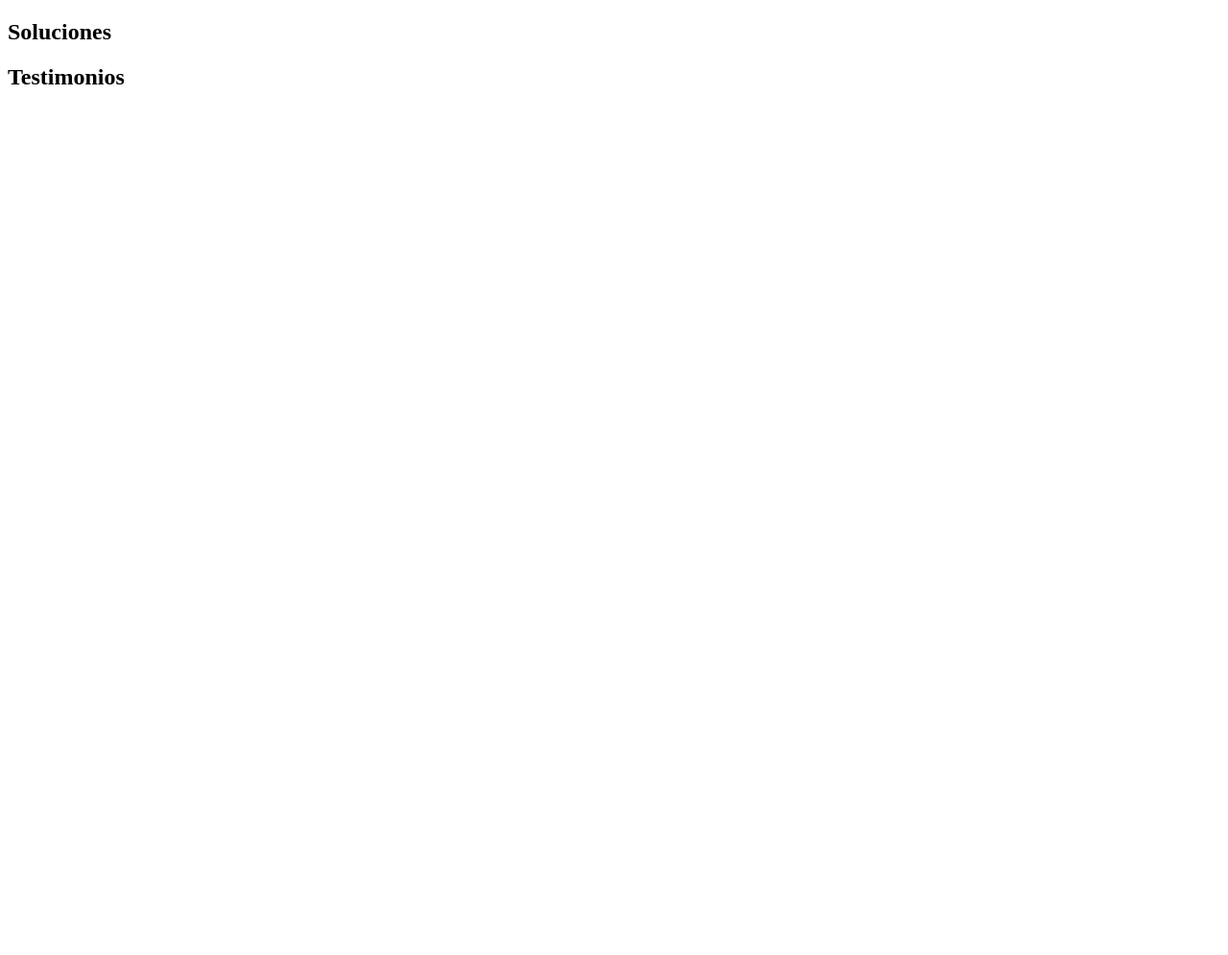
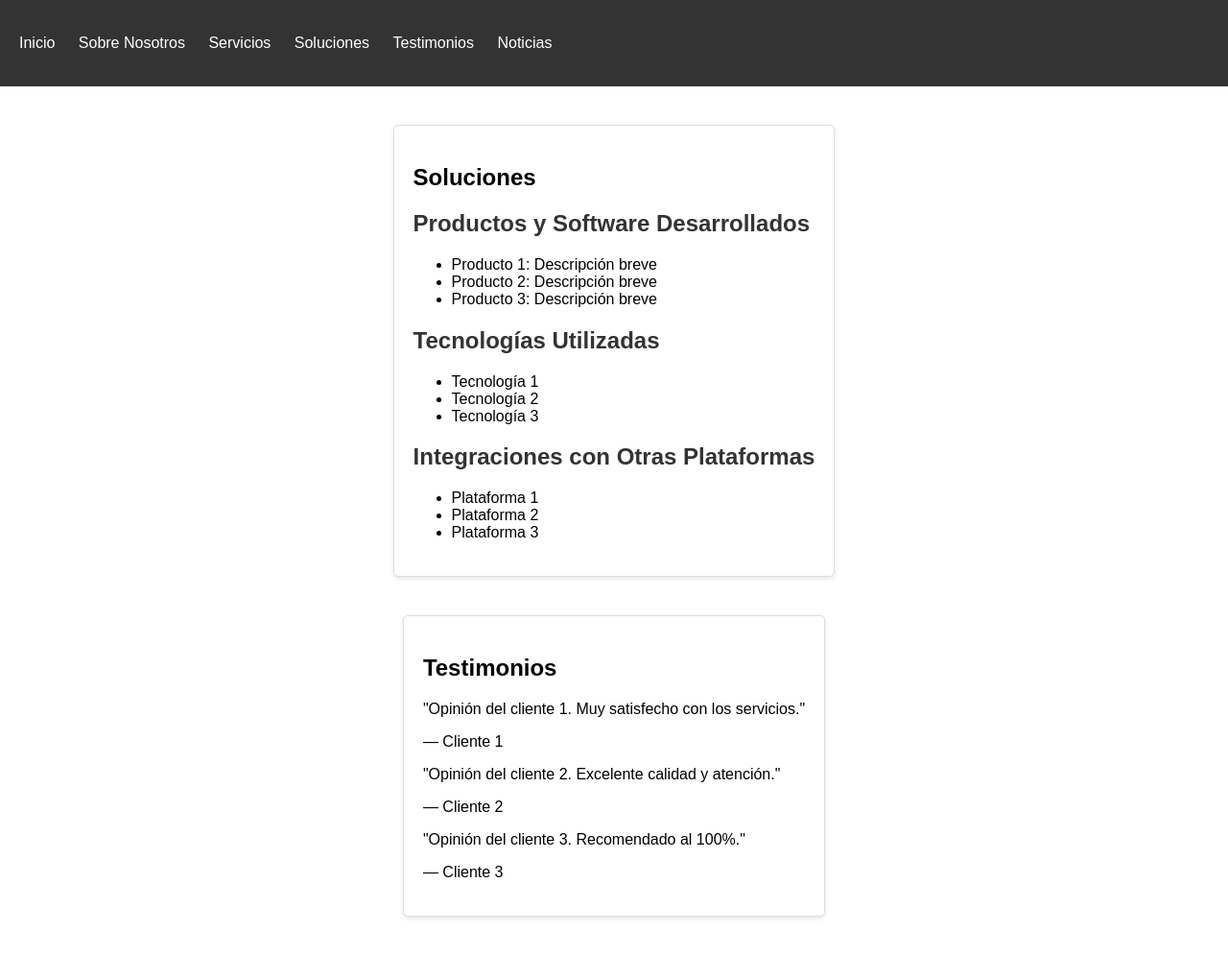
Before and after one commit to meli0810/TechSolutions-Web-MS, a plain HTML site: page seccionesmeli45.html in a window 1280 px wide. Shown: the whole page at 96% size. Before the commit the page ends 800 px from the top, so only its background shows below. Drawn offline with Linux system fonts and the light colour scheme.

Commit message:
Cambio al merge

```diff
--- a/seccionesmeli45.html
+++ b/seccionesmeli45.html
@@ -4,15 +4,61 @@
     <meta charset="UTF-8">
     <meta name="viewport" content="width=device-width, initial-scale=1.0">
     <title>Tech Solutions</title>
-
+    <link rel="stylesheet" href="styles.css">
 </head>
 <body>
-    <section id="Soluciones">
-        <h1>Soluciones</h1>
-    </section>
-   <section id="Testimonios">
-        <h1>Testimonios</h1>
-   </section>
+    <header>
+        <nav>
+            <ul>
+                <li><a href="index.html#Inicio">Inicio</a></li>
+                <li><a href="index.html#SobreNosotros">Sobre Nosotros</a></li>
+                <li><a href="index.html#Servicios">Servicios</a></li>
+                <li><a href="index.html#Soluciones">Soluciones</a></li>
+                <li><a href="index.html#Testimonios">Testimonios</a></li>
+                <li><a href="seccionessara6-7.html#noticias">Noticias</a></li>
 
+            </ul>
+        </nav>
+    </header>
+
+    <main>
+        <section id="Soluciones">
+            <h1>Soluciones</h1>
+            <h2>Productos y Software Desarrollados</h2>
+            <ul>
+                <li>Producto 1: Descripción breve</li>
+                <li>Producto 2: Descripción breve</li>
+                <li>Producto 3: Descripción breve</li>
+            </ul>
+            <h2>Tecnologías Utilizadas</h2>
+            <ul>
+                <li>Tecnología 1</li>
+                <li>Tecnología 2</li>
+                <li>Tecnología 3</li>
+            </ul>
+            <h2>Integraciones con Otras Plataformas</h2>
+            <ul>
+                <li>Plataforma 1</li>
+                <li>Plataforma 2</li>
+                <li>Plataforma 3</li>
+            </ul>
+        </section>
+
+        <section id="Testimonios">
+            <h1>Testimonios</h1>
+            <div class="testimonial">
+                <p>"Opinión del cliente 1. Muy satisfecho con los servicios."</p>
+                <p>— Cliente 1</p>
+            </div>
+            <div class="testimonial">
+                <p>"Opinión del cliente 2. Excelente calidad y atención."</p>
+                <p>— Cliente 2</p>
+            </div>
+            <div class="testimonial">
+                <p>"Opinión del cliente 3. Recomendado al 100%."</p>
+                <p>— Cliente 3</p>
+            </div>
+        </section>
+    </main>
 </body>
 </html>
```
Also changed, not shown: index.html (+4 -0 lines).
